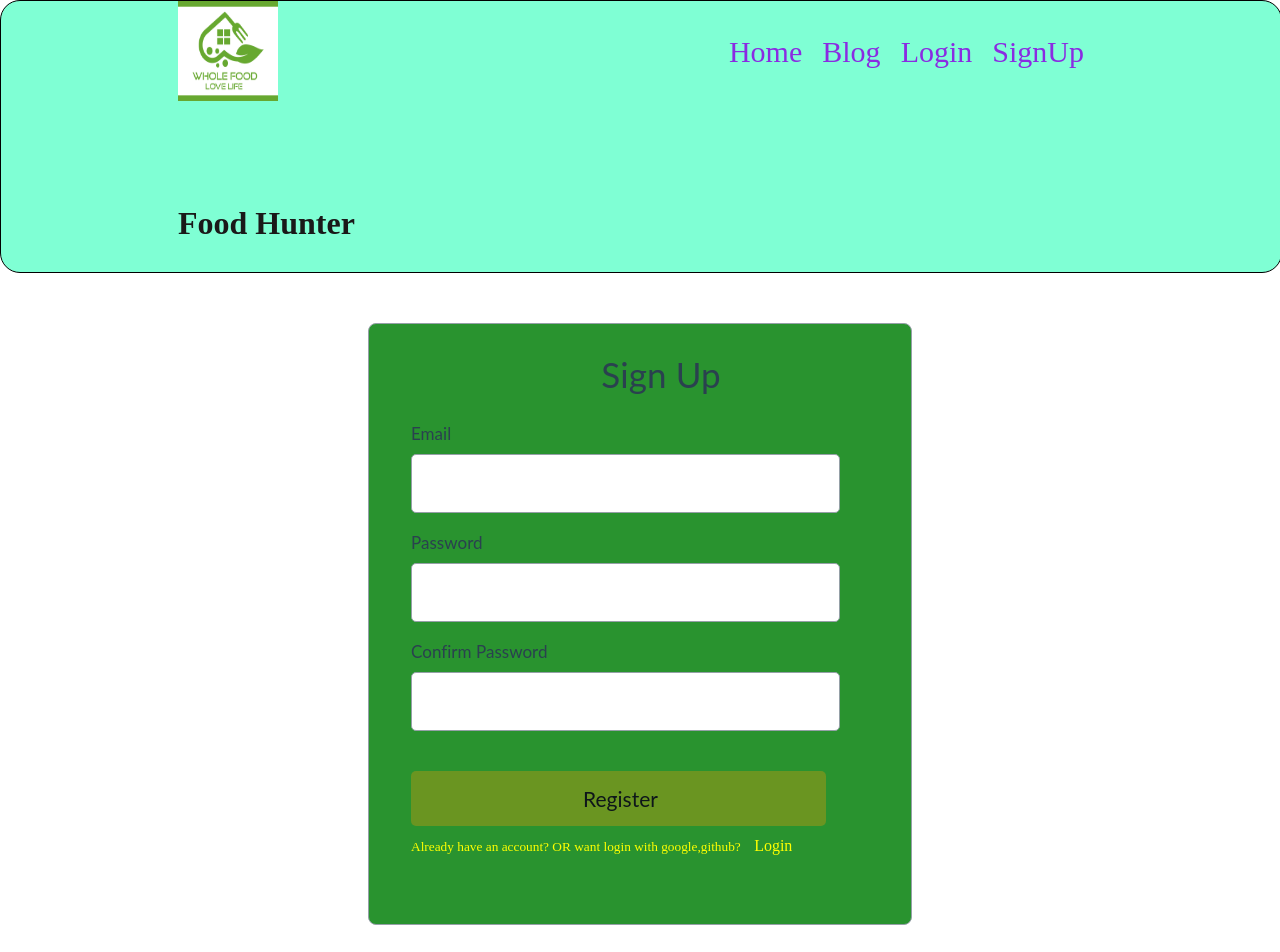
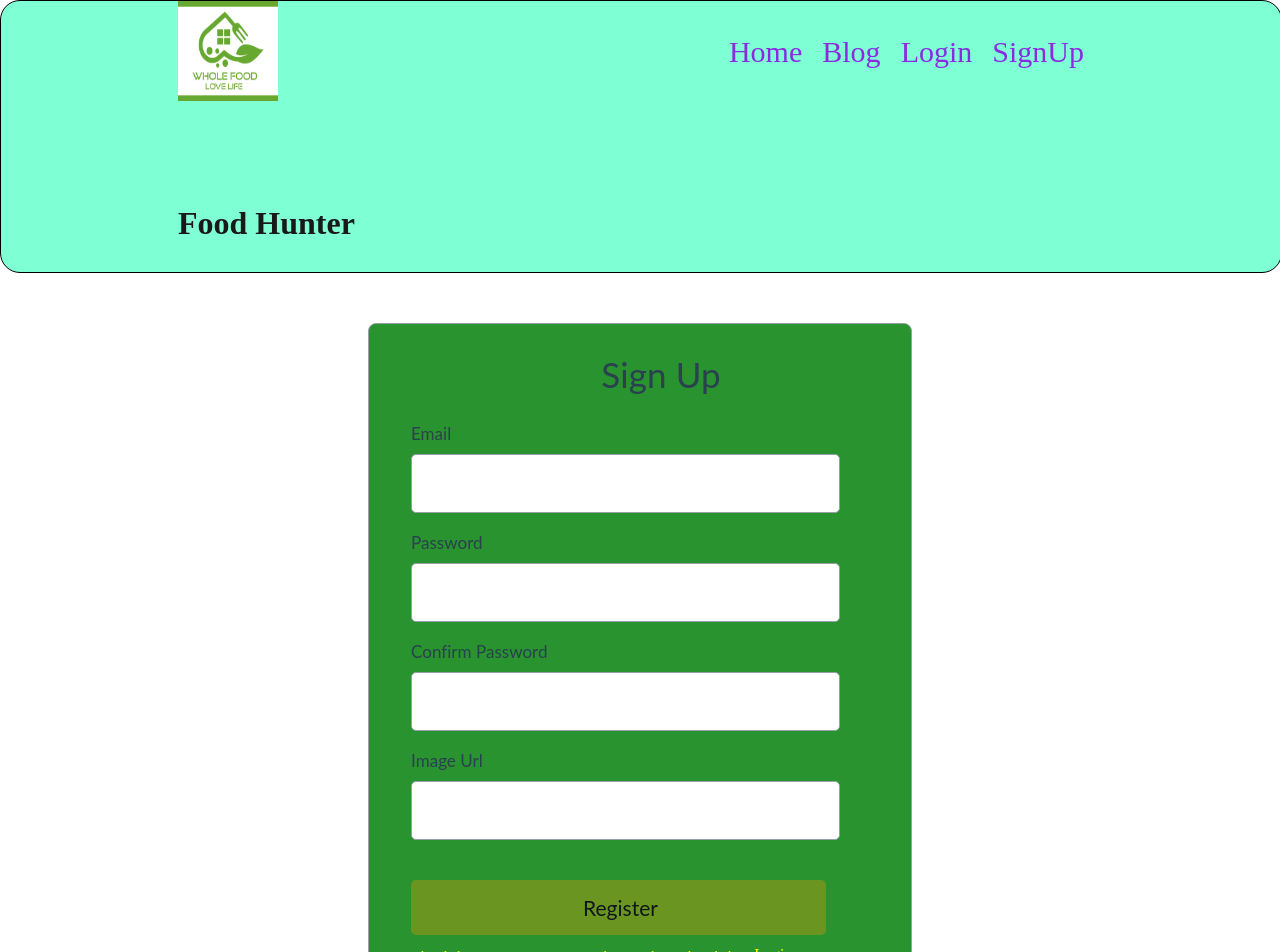
Before and after one commit to mehedihasanrupok/chef-recipe-hunter-client, a React (Vite) app: page /signup in a window 1280 px wide. Shown: the top 952 px of the page. Built offline with nearby package versions, Linux system fonts and the light colour scheme; no server answers.

Commit message:
Profile Updated

```diff
--- a/src/Components/Header/Header.css
+++ b/src/Components/Header/Header.css
@@ -64,6 +64,12 @@ a{
     background: linear-gradient(90deg, #7E90FE 0%, #9873FF 100%);
     border-radius: 8px;
 }
+.photo{
+    width: 50px;
+    height: 50px;
+    border-radius: 50%;
+    background-color: white;
+}
 
 
 @media only screen and (max-width:576px){
--- a/src/Components/Header/Header.jsx
+++ b/src/Components/Header/Header.jsx
@@ -6,7 +6,7 @@ import { AuthContext } from '../providers/AuthProvider';
 
 const Header = () => {
 
-    const {user, logout} = useContext(AuthContext);
+    const {user, logout, updateUser} = useContext(AuthContext);
 
     const handleLogOut = () =>{
         logout()
@@ -25,7 +25,9 @@ const Header = () => {
                 <Link className='general' to="/blog">Blog</Link>
                 {!user && <Link className='general' to="/login">Login</Link>}
                 {!user && <Link className='general' to="/signup">SignUp</Link>}
-                {user && <span className='text-white'>Welcome {user.email}  <button onClick={handleLogOut}>Log Out</button></span>}
+                {user && <span className='text-white'>{user.email}<button onClick={handleLogOut}>Log Out</button></span>}
+                {/* {user && <button className='photo'>{user.photoUrl}</button>} */}
+                {user && <img className='photo' src={user.photoURL} alt="" />}
             </div>
         </nav>
     );
--- a/src/Components/Login/Login.jsx
+++ b/src/Components/Login/Login.jsx
@@ -11,6 +11,7 @@ const Login = () => {
     const { signIn, googleLog, githubLog } = useContext(AuthContext);
 
     const handleGoogle =()=>{
+
         googleLog()
         .then(result => {
             const loggedUser = result.user;
@@ -73,7 +74,7 @@ const Login = () => {
                 </div>
                 <input className='btn-submit' type="submit" value="Login" />
             </form>
-            <p className='little'><small >Don't have an account? <Link to='/signup' className='little'>Create New Account</Link> </small></p>
+            <p className='little'><small>Don't have an account? <Link to='/signup' className='little'>Create New Account</Link> </small></p>
             <hr />
             <button onClick={handleGoogle} className='media'><BsGoogle className='image1'/> Log in With Google</button>
             <button onClick={handleGithub} className='media'><BsGithub className='image1'></BsGithub>Log in With Github</button>
--- a/src/Components/SignUp/SignUp.css
+++ b/src/Components/SignUp/SignUp.css
@@ -1,3 +1,13 @@
 .text-error{
     color: red;
+    margin-bottom: 5px;
 }
+.form-container2{
+    width: 500px;
+    height: auto;
+    background: #29932f;
+    border: 1px solid #95A0A7;
+    border-radius: 8px;
+    padding-left: 42px;
+    margin: 50px auto;
+}
--- a/src/Components/SignUp/SignUp.jsx
+++ b/src/Components/SignUp/SignUp.jsx
@@ -6,7 +6,8 @@ import { AuthContext } from '../providers/AuthProvider';
 const SignUp = () => {
 
     const [error, setError] = useState('');
-    const {createUser} = useContext(AuthContext);
+    const [ok, setOk] = useState('');
+    const {user,createUser,updateUser} = useContext(AuthContext);
 
     const handleSignUp = event =>{
         event.preventDefault();
@@ -15,9 +16,11 @@ const SignUp = () => {
         const email = form.email.value;
         const password = form.password.value;
         const confirm = form.confirm.value;
-        console.log(email, password, confirm);
+        const image = form.image.value;
+        console.log(email, password, confirm,image);
 
         setError('');
+        setOk('');
         if( password !== confirm){
             setError('Your password did not match.');
             return
@@ -30,16 +33,28 @@ const SignUp = () => {
         createUser(email, password)
         .then(result => {
             const loggedUser = result.user;
+            loggedUser.photoURL = image;
             console.log(loggedUser);
+            setOk('User Account Successfully Open');
         })
         .catch(error =>{
             console.log(error);
             setError(error.message);
         } )
+
+        // updateUser(user,{
+        //     photoURL : image
+        // })
+        // .then(result =>{
+        //     console.log(result)
+        // })
+        // .catch(error =>{
+        //     console.log(error);
+        // })
     }
     return (
         <div>
-            <div className='form-container'>
+            <div className='form-container2'>
                 <h2 className='form-title'>Sign Up</h2>
                 <form onSubmit={handleSignUp}>
                     <div className="form-control">
@@ -54,10 +69,15 @@ const SignUp = () => {
                         <label htmlFor="confirm">Confirm Password</label>
                         <input type="password" name="confirm" id="" required />
                     </div>
+                    <div className="form-control">
+                        <label htmlFor="confirm">Image Url</label>
+                        <input type="text" name="image" id="" required />
+                    </div>
                     <input className='btn-submit' type="submit" value="Register" />
                 </form>
                 <p><small className='little'>Already have an account? OR want login with google,github? <Link to='/login' className='little'>Login</Link> </small></p>
                 <p className='text-error'>{error}</p>
+                <p className='text-error'>{ok}</p>
             </div>
         </div>
     );
--- a/src/Components/providers/AuthProvider.jsx
+++ b/src/Components/providers/AuthProvider.jsx
@@ -1,5 +1,5 @@
 import React, { createContext, useEffect, useState } from 'react';
-import { createUserWithEmailAndPassword, getAuth, onAuthStateChanged, signInWithEmailAndPassword, signOut,GoogleAuthProvider, signInWithPopup, GithubAuthProvider } from "firebase/auth";
+import { createUserWithEmailAndPassword, getAuth, onAuthStateChanged, signInWithEmailAndPassword, signOut,GoogleAuthProvider, signInWithPopup, GithubAuthProvider, updateProfile } from "firebase/auth";
 import app from '../../firebase/firebase.config';
 
 
@@ -32,10 +32,14 @@ const AuthProvider = ({children}) => {
     const logout = () =>{
         return signOut(auth);
     }
+    const updateUser = (user,image) =>{
+        return updateProfile(user,{image});
+    }
 
     const authInfo = {
         user,
         createUser,
+        updateUser,
         signIn,
         loading,
         googleLog,
```
